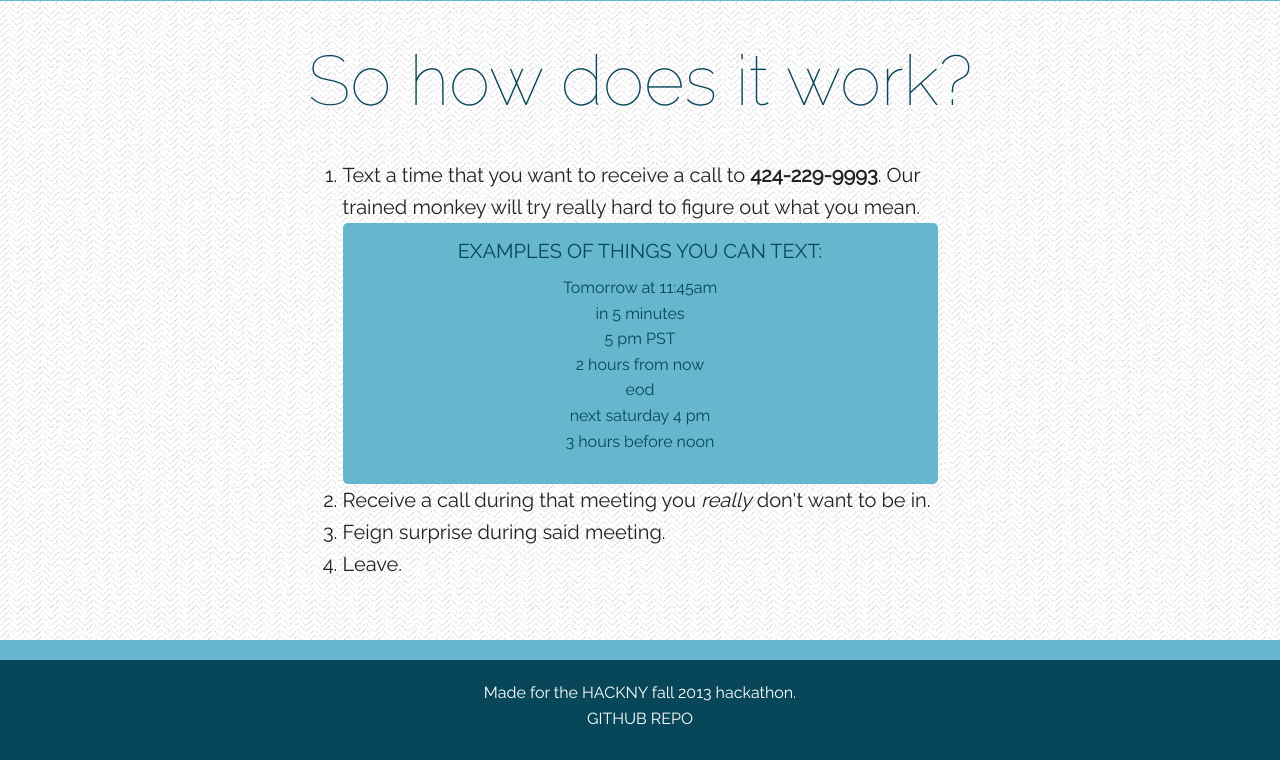
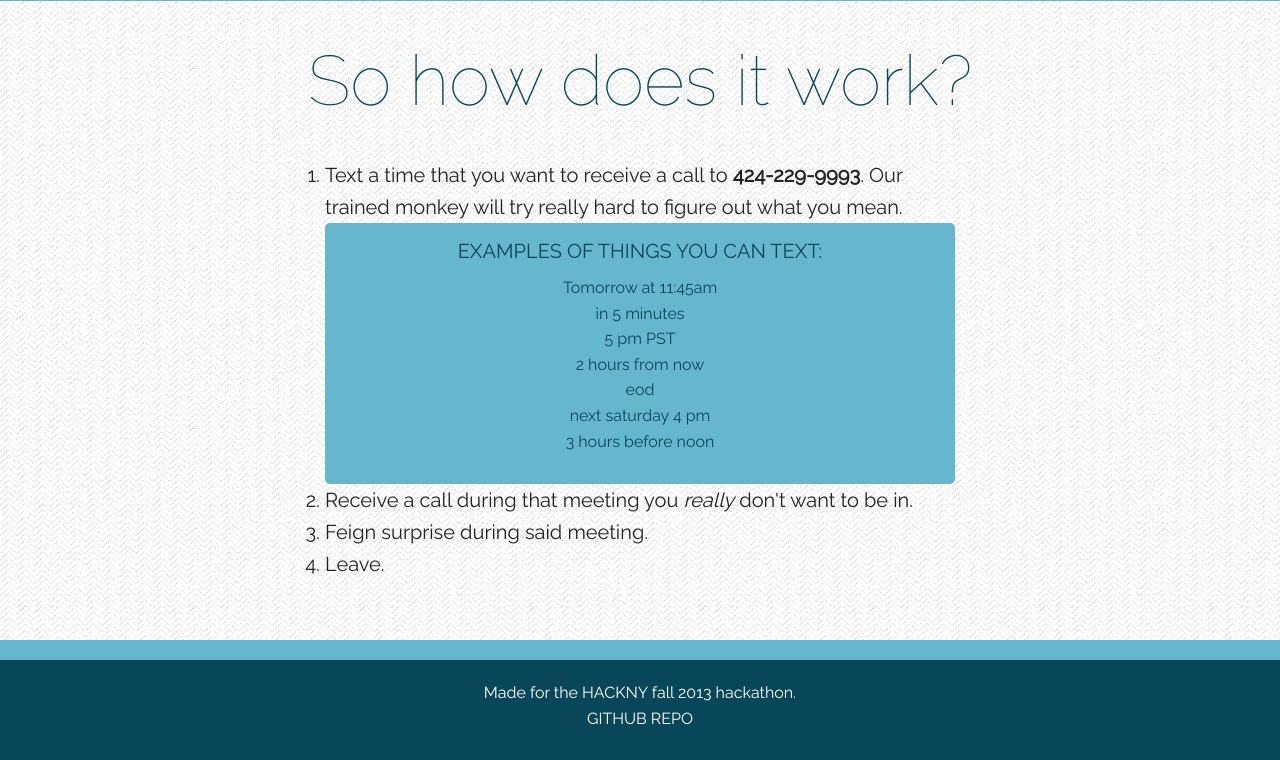
Before and after one commit to dariajung/excuse-timer, a Flask app: page / in a window 1280 px wide. Shown: the part 499-1259 px from the top of the page. Run offline with Flask 2, Linux system fonts and the light colour scheme.

Commit message:
increase size of instructions div width

```diff
--- a/static/style.css
+++ b/static/style.css
@@ -71,7 +71,7 @@ a:hover {
 	font-weight: normal;
 	margin: 0 auto;
 	padding: 0px 10px 10px 10px;
-	max-width: 615px;
+	max-width: 650px;
 	font-size: 20px;
 	text-align: left;
 }
```
